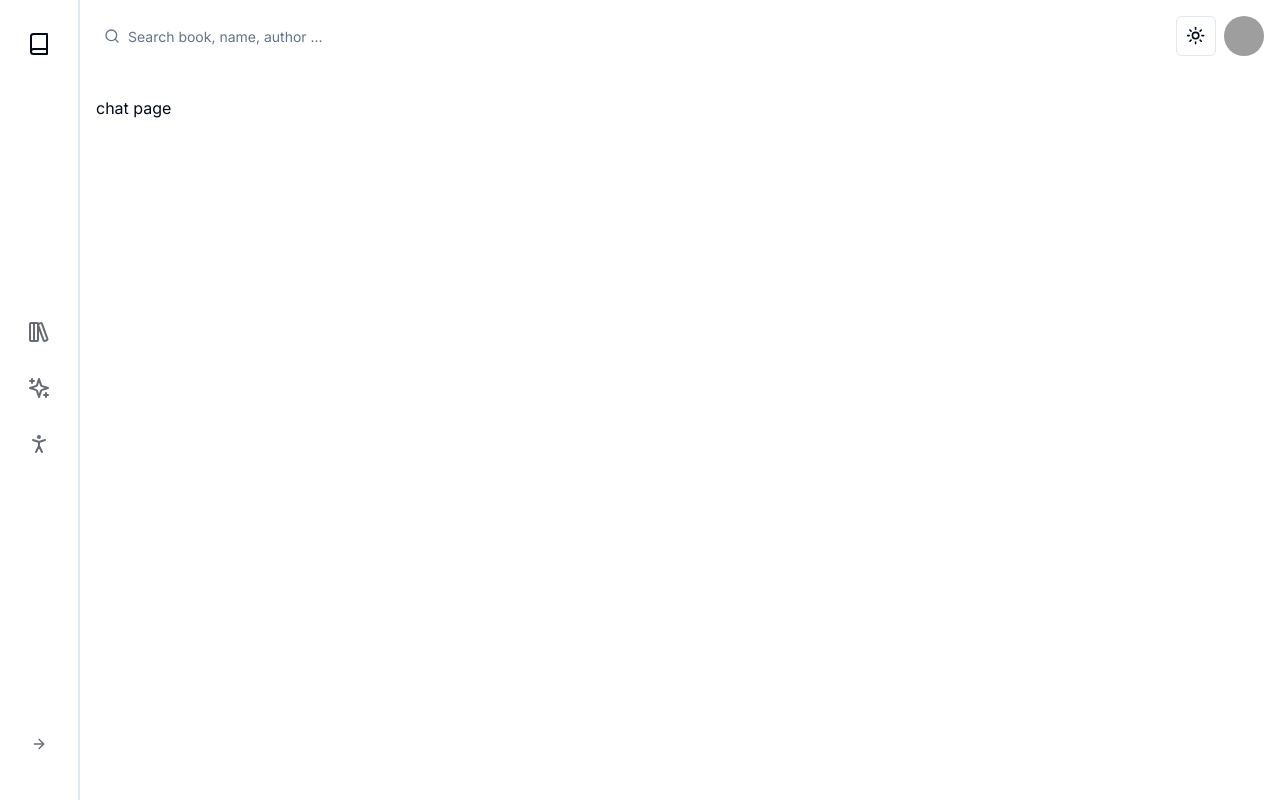
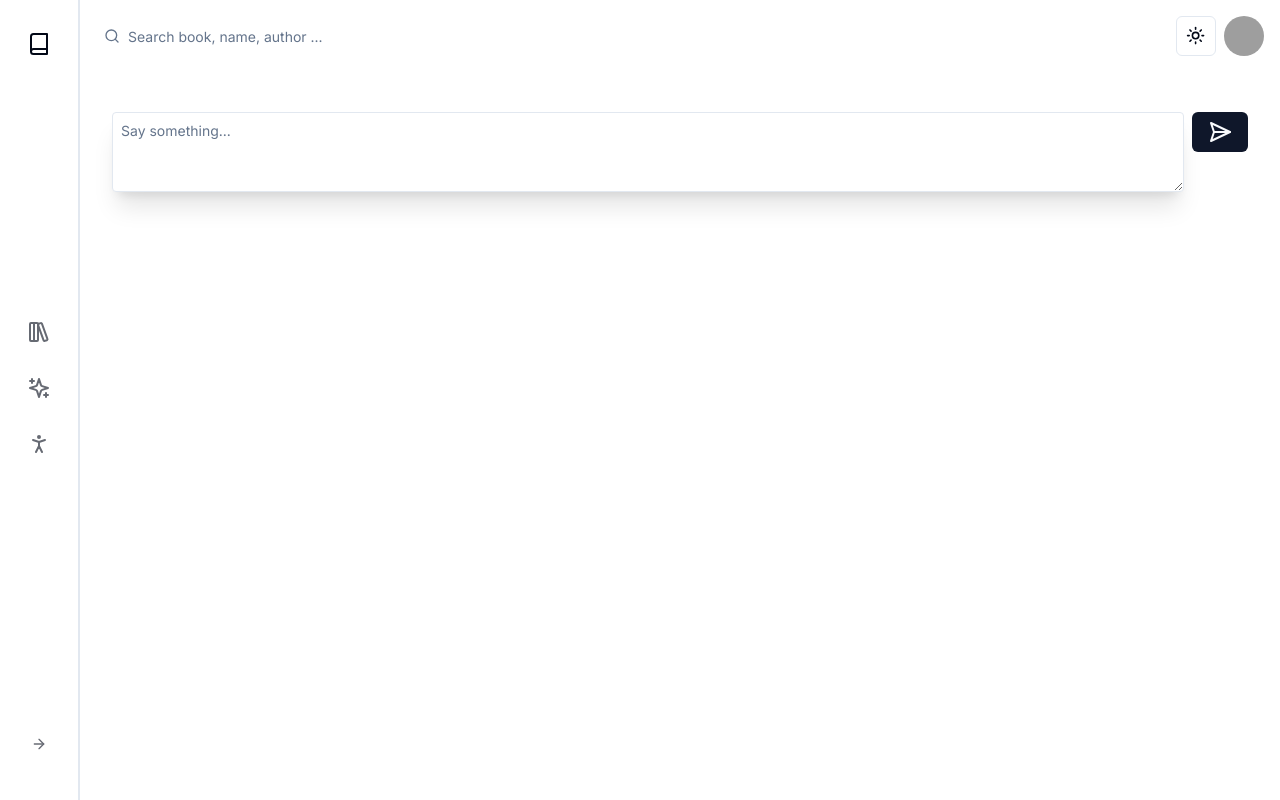
Before and after one commit to rivasjoaquin02/readn-ai, a Next.js app in the folder app/: page /chat in a window 1280 px wide. Built offline with nearby package versions, Linux system fonts and the light colour scheme; grey boxes are pictures that could not be loaded.

Commit message:
feat(app): added chat component

```diff
--- a/app/app/chat/page.tsx
+++ b/app/app/chat/page.tsx
@@ -1,5 +1,10 @@
+import { Chat } from "@/components/chat/chat";
 
 export default function Page() {
 
-    return <main>chat page</main>
+    return <main className="h-full">
+        <div className="w-full h-full gap-4 mx-auto max-w-screen-xl px-4 flex flex-col stretch">
+            <Chat />
+        </div>
+    </main>
 }
```
